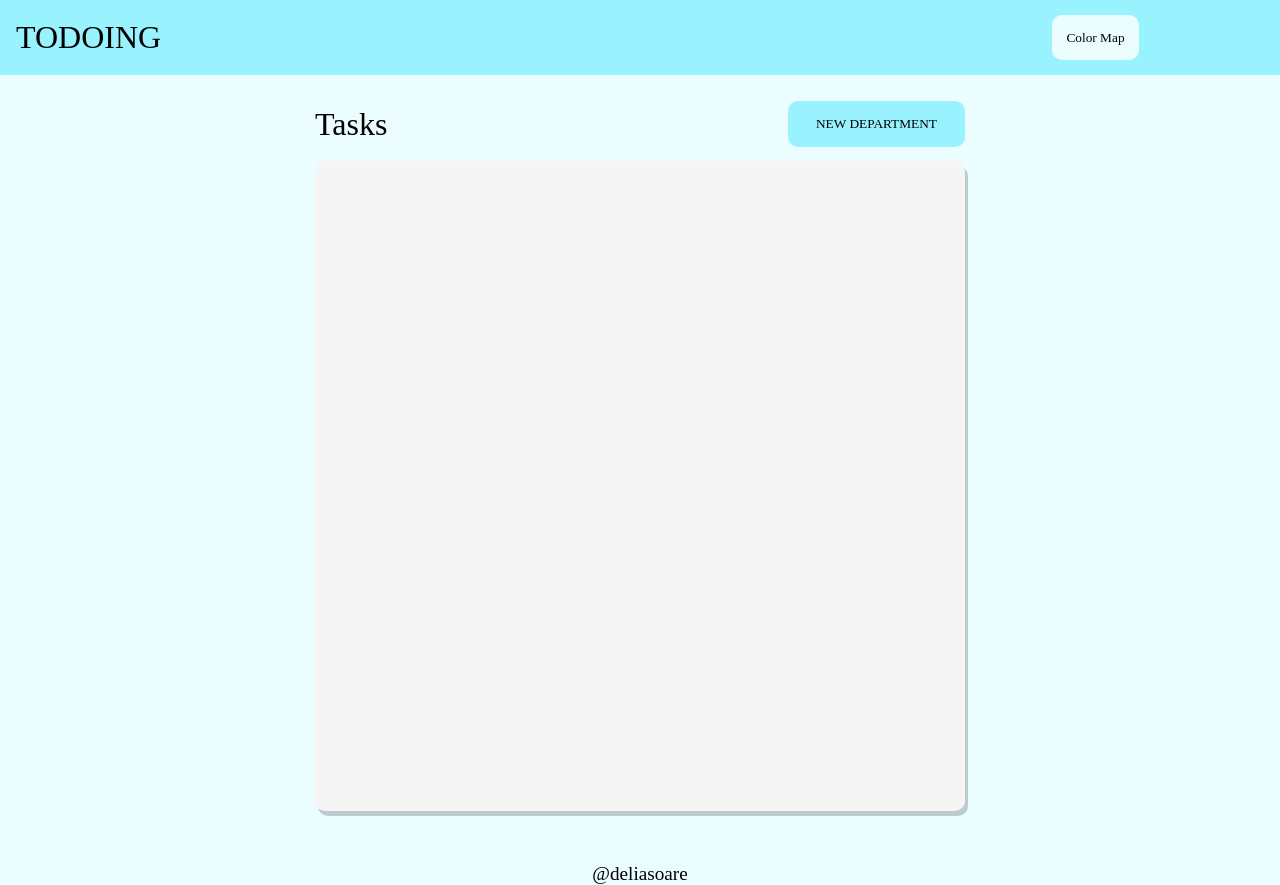
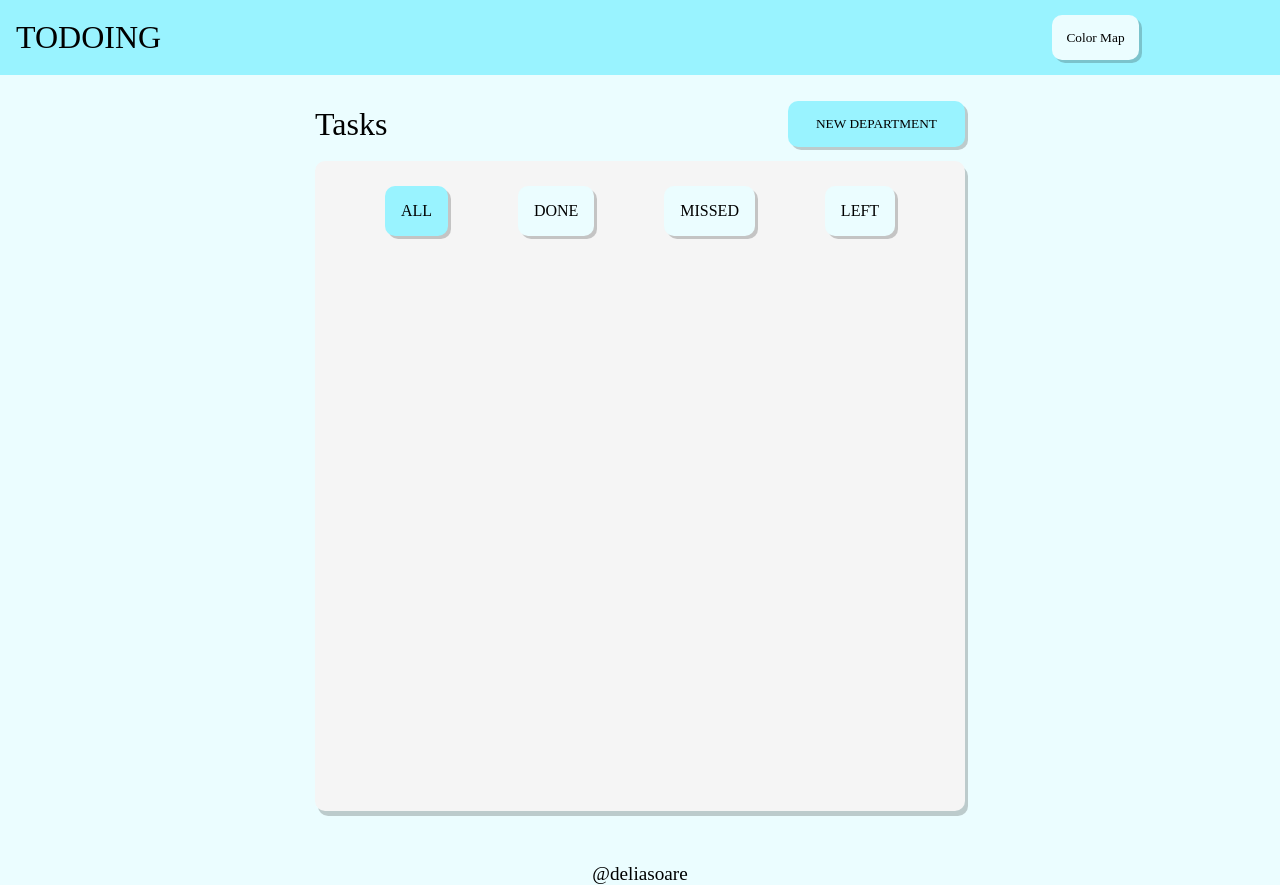
Before and after one commit to deliasoare/ToDo, a website built with webpack: page src/template.html in a window 1280 px wide. Built offline with nearby package versions, Linux system fonts and the light colour scheme; a web font is replaced by a local one.

Commit message:
Add categories to the CSS/HTML

```diff
--- a/src/styles.css
+++ b/src/styles.css
@@ -58,12 +58,34 @@ body, * {
     width:100%;
 }
 
-.upper, .tasks {
+.upper, .tasksCont {
     width: 60%;
     min-width:300px;
     max-width:650px;
 }
 .tasks {
+    display: flex;
+    justify-content: space-evenly;
+    align-items:center;
+}
+.categories {
+    display: flex;
+    justify-content: space-evenly;
+    align-items:center;
+}
+.category {
+    background: var(--bg);
+    border-radius: 10px;
+    cursor: pointer;
+    padding: 1em;
+}
+button, .category {
+    box-shadow: 3px 3px rgba(0, 0, 0, 0.2)
+}
+.selectedCategory {
+    background: var(--header);
+}
+.tasksCont {
     background: var(--taskBg);
     box-shadow:3px 5px rgba(0, 0, 0, 0.2);
     height:80%;
@@ -79,7 +101,10 @@ body, * {
     position: absolute;
     bottom: 0;
 }
-
+.tasksCont {
+    display: grid;
+    grid-template-rows: 100px 1fr;
+}
 /* Coloring */
 body {
     background: var(--bg);
@@ -263,3 +288,15 @@ input, textarea {
 label {
     cursor: pointer;
 }
+
+@media (max-width:650px) {
+    .tasksCont {
+        grid-template-rows: 150px 1fr;
+    }
+    .categories {
+        display: grid;
+        grid-template-columns:repeat(2, 1fr);
+        grid-template-rows: repeat(2, 1fr);
+        justify-items: center;
+    }
+}
--- a/src/template.html
+++ b/src/template.html
@@ -18,8 +18,16 @@
                 <button class="addDep">NEW DEPARTMENT</button>
             </div>
             <div class="lower">
-                <div class="tasks">
+                <div class="tasksCont">
+                    <div class="categories">
+                        <div class="all category selectedCategory">ALL</div>
+                        <div class="done category">DONE</div>
+                        <div class="missed category">MISSED</div>
+                        <div class="left category">LEFT</div>
+                    </div>
+                    <div class="tasks">
 
+                    </div>
                 </div>
             </div>
         </div>
```
